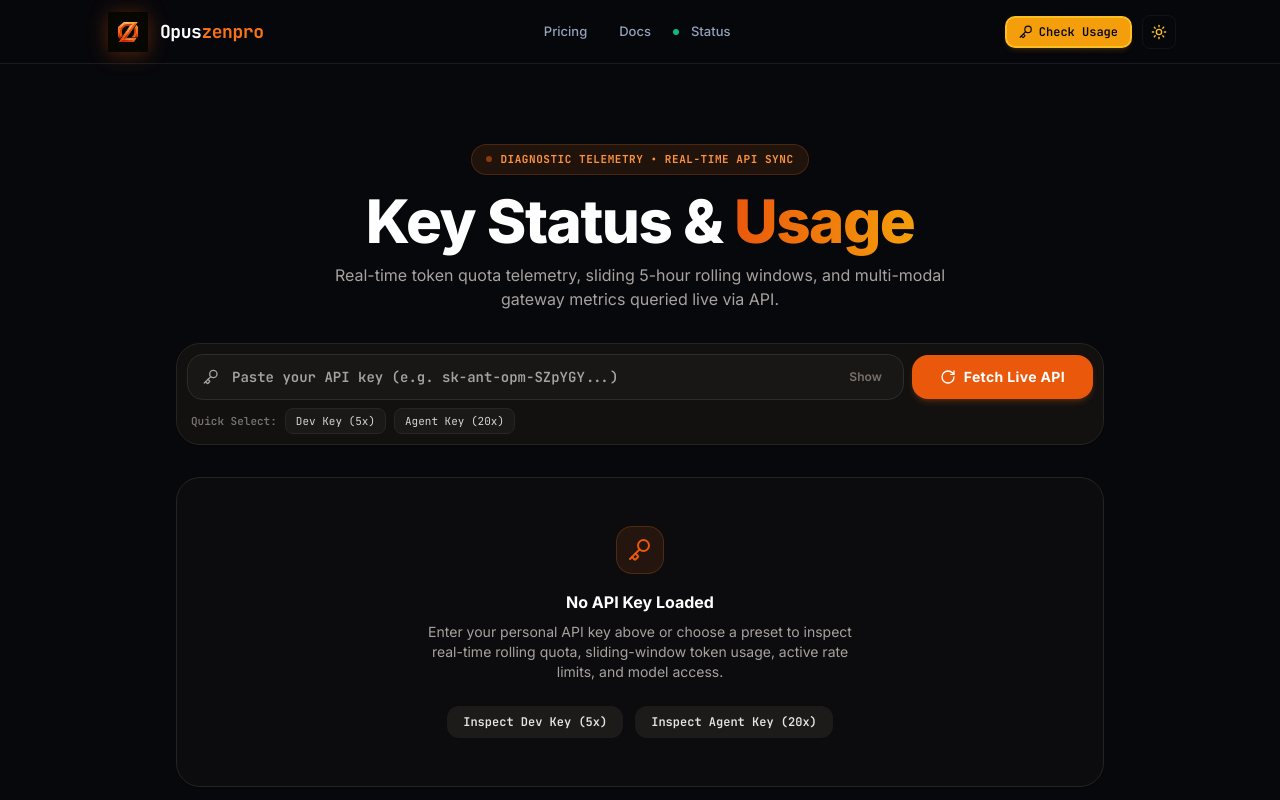
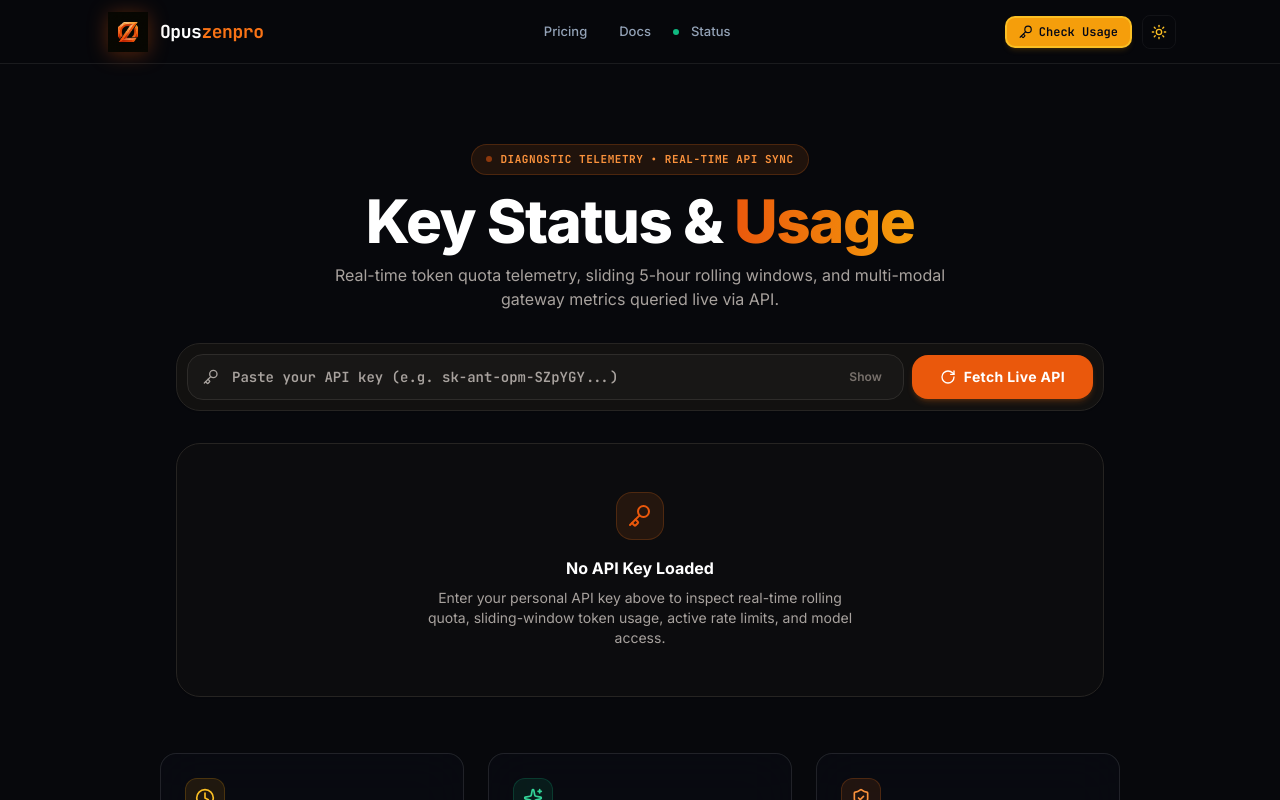
Before and after one commit to premdevexe/opuszenpro, a React (Vite) app in the folder client/: page / in a window 1280 px wide. Both pictures are taken after a click on the button "Check Usage". Shown: the top 800 px of the page. Built offline with nearby package versions, Linux system fonts and the light colour scheme.

Commit message:
fix: remove quick select preset demo keys from key status section and modal

```diff
--- a/client/src/components/KeyInspector.tsx
+++ b/client/src/components/KeyInspector.tsx
@@ -331,33 +331,6 @@ export const KeyInspector: React.FC<KeyInspectorProps> = ({
             <span>{loading ? 'Fetching...' : 'Fetch Live API'}</span>
           </button>
         </div>
-
-        {/* Quick Key Presets */}
-        <div className="flex flex-wrap items-center gap-2 pt-2 px-1 text-[11px] font-mono text-stone-500 dark:text-stone-400">
-          <span className="font-semibold text-stone-400 dark:text-stone-500">Quick Select:</span>
-          <button
-            type="button"
-            onClick={() => {
-              const sample = 'opm-live-5x-9f8a3c2e1b4d7f0a';
-              setInputKey(sample);
-              handleInspect(sample);
-            }}
-            className="px-2.5 py-1 rounded-lg bg-stone-100 dark:bg-[#1A1918] border border-stone-200 dark:border-stone-800 text-stone-600 dark:text-stone-300 hover:bg-stone-200 dark:hover:bg-stone-800 transition cursor-pointer"
-          >
-            Dev Key (5x)
-          </button>
-          <button
-            type="button"
-            onClick={() => {
-              const sample = 'opm-live-20x-8d7e6f5c4b3a2109';
-              setInputKey(sample);
-              handleInspect(sample);
-            }}
-            className="px-2.5 py-1 rounded-lg bg-stone-100 dark:bg-[#1A1918] border border-stone-200 dark:border-stone-800 text-stone-600 dark:text-stone-300 hover:bg-stone-200 dark:hover:bg-stone-800 transition cursor-pointer"
-          >
-            Agent Key (20x)
-          </button>
-        </div>
       </div>
 
       {/* Error message */}
@@ -377,31 +350,9 @@ export const KeyInspector: React.FC<KeyInspectorProps> = ({
           <h3 className="text-base font-bold text-stone-900 dark:text-white mb-2">
             No API Key Loaded
           </h3>
-          <p className="text-xs sm:text-sm text-stone-500 dark:text-stone-400 max-w-md mx-auto mb-6">
-            Enter your personal API key above or choose a preset to inspect real-time rolling quota, sliding-window token usage, active rate limits, and model access.
+          <p className="text-xs sm:text-sm text-stone-500 dark:text-stone-400 max-w-md mx-auto">
+            Enter your personal API key above to inspect real-time rolling quota, sliding-window token usage, active rate limits, and model access.
           </p>
-          <div className="flex flex-wrap items-center justify-center gap-3">
-            <button
-              onClick={() => {
-                const sample = 'opm-live-5x-9f8a3c2e1b4d7f0a';
-                setInputKey(sample);
-                handleInspect(sample);
-              }}
-              className="px-4 py-2 rounded-xl bg-stone-100 dark:bg-[#1C1B1A] hover:bg-stone-200 dark:hover:bg-[#252322] text-stone-800 dark:text-stone-200 text-xs font-mono font-semibold transition cursor-pointer"
-            >
-              Inspect Dev Key (5x)
-            </button>
-            <button
-              onClick={() => {
-                const sample = 'opm-live-20x-8d7e6f5c4b3a2109';
-                setInputKey(sample);
-                handleInspect(sample);
-              }}
-              className="px-4 py-2 rounded-xl bg-stone-100 dark:bg-[#1C1B1A] hover:bg-stone-200 dark:hover:bg-[#252322] text-stone-800 dark:text-stone-200 text-xs font-mono font-semibold transition cursor-pointer"
-            >
-              Inspect Agent Key (20x)
-            </button>
-          </div>
         </div>
       )}
 
--- a/client/src/components/KeyInspectorModal.tsx
+++ b/client/src/components/KeyInspectorModal.tsx
@@ -142,32 +142,6 @@ export const KeyInspectorModal: React.FC<KeyInspectorModalProps> = ({
             </button>
           </div>
 
-          {/* Quick Demo Keys */}
-          <div className="flex flex-wrap items-center gap-2 text-[11px] font-mono text-slate-400">
-            <span>Quick inspect:</span>
-            <button
-              onClick={() => {
-                const sample = 'opm-live-5x-9f8a3c2e1b4d7f0a';
-                setKeyInput(sample);
-                handleInspect(sample);
-              }}
-              className="text-brand-400 hover:underline"
-            >
-              Dev Key (5x)
-            </button>
-            <span>·</span>
-            <button
-              onClick={() => {
-                const sample = 'opm-live-20x-8d7e6f5c4b3a2109';
-                setKeyInput(sample);
-                handleInspect(sample);
-              }}
-              className="text-brand-400 hover:underline"
-            >
-              Agent Key (20x)
-            </button>
-          </div>
-
           {error && (
             <div className="flex items-center gap-2 rounded-lg bg-red-500/10 border border-red-500/20 p-3 text-xs text-red-400 font-mono">
               <AlertCircle className="w-4 h-4 shrink-0" />
```
